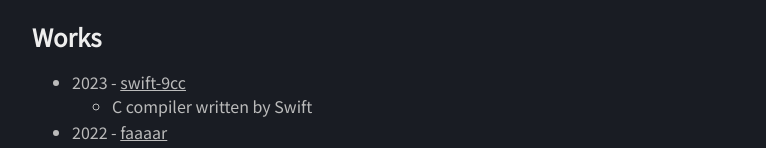
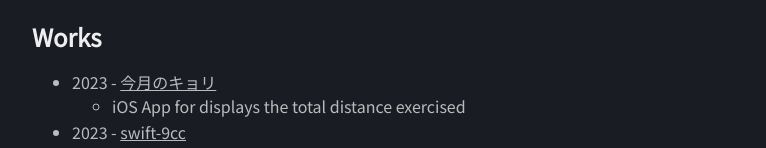
Before and after one commit to tokizuoh/info-tokizuoh-dev, a SvelteKit app: page / in a window 1280 px wide. Shown: the part 787-935 px from the top of the page, without its empty margins (208-974 px from the left). Built offline with nearby package versions, Linux system fonts and the light colour scheme; no server answers.

Commit message:
add: monthly-distance

```diff
--- a/src/routes/Works.svelte
+++ b/src/routes/Works.svelte
@@ -1,5 +1,11 @@
 <h2>Works</h2>
 <ul>
+    <li>
+        2023 - <a href="https://tokizuoh.hatenablog.com/monthly-distance">今月のキョリ</a>
+        <ul>
+            <li>iOS App for displays the total distance exercised</li>
+        </ul>
+    </li>
     <li>
         2023 - <a href="https://github.com/tokizuoh/swift-9cc">swift-9cc</a>
         <ul>
```
